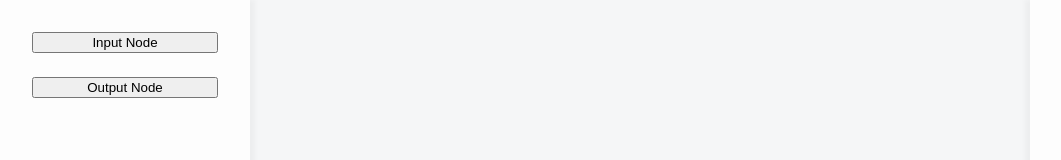
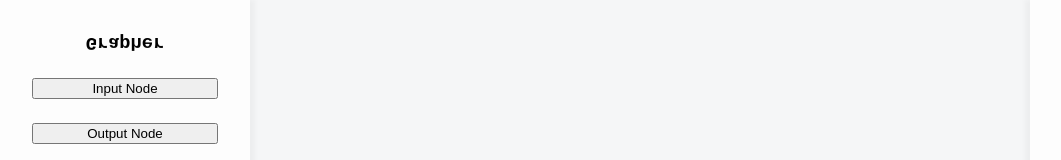
Before and after one commit to t-88/Grapher, a React (Create React App) app: page / in a window 1280 px wide. Shown: the top 160 px of the page, without its empty margins (0-1061 px from the left). Built offline with nearby package versions, Linux system fonts and the light colour scheme.

Commit message:
Start to refactor to html

```diff
--- a/src/App.css
+++ b/src/App.css
@@ -5,6 +5,14 @@
   align-items: center;
   background-color: #f5f6f7;
   font-family: 'Courier New', Courier, monospace;
+}
+#canvas  {
+  width: 1100px;
+  height: 800px;
+  border-radius: 4px;
+  overflow: hidden;
+
+  background: red;
 }
 
 #sketch-canvas {
@@ -19,6 +27,12 @@
   border-radius: 4px;
   box-shadow: #80808010 0px 0px 4px 4px;
 
+}
+
+#logo h3 {
+  margin: 0;
+  padding: 0;
+  transform: rotate3d(1,0,0,3rad);
 }
 
 #tools {
--- a/src/App.tsx
+++ b/src/App.tsx
@@ -62,10 +62,19 @@ function App() {
   return (
     <>
       <div id='tools'>
+        <center id='logo'><h3>Grapher</h3></center>
         <button onClick={() => engine.addINode()}>Input Node</button>
         <button onClick={() => engine.addONode()}>Output Node</button>
       </div>
       <div id='sketch-canvas'>
+        {/* <div
+            id='canvas'
+            onMouseMove={(evt) => engine.onMouseMove()}
+            onMouseDown={(evt) => engine.onMouseDown()}
+            onMouseUp={(evt) => engine.onMouseUp()}
+            onKeyDown={(evt) => engine.onMouseUp()}
+        >
+        </div> */}
         <Sketch setup={(p5: p5Types, elem: Element) => setup(p5, elem)}
           draw={() => engine.draw()}
           mouseMoved={() => engine.onMouseMove()}
--- a/src/lib/engine.ts
+++ b/src/lib/engine.ts
@@ -5,7 +5,8 @@ import renderer from "./render";
 import p5Types from "p5";
 import Wire from "./wire";
 import mouse from "./mouse";
-import { mkProxy } from "./utils";
+
+
 
 
 
```
